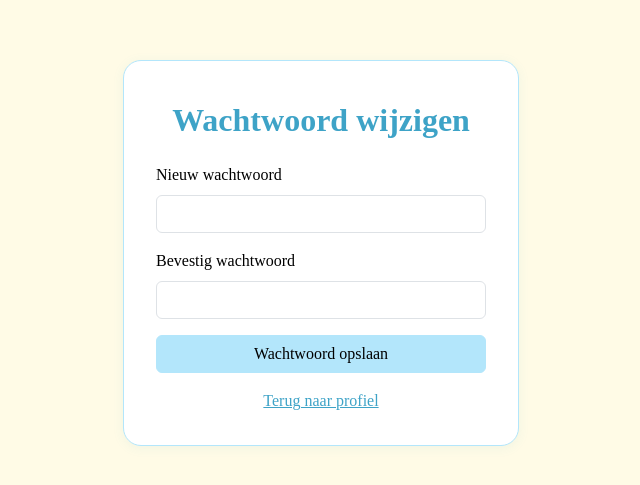
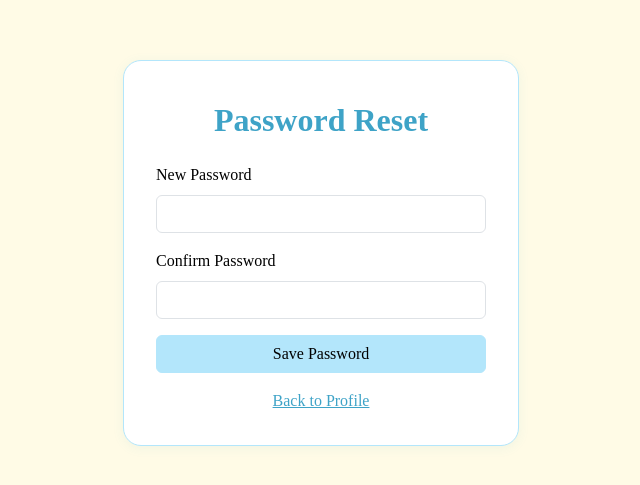
Before and after one commit to FaheerHakim/eBookStore, a PHP site: page /change_password.php in a window 1280 px wide. Shown: the top 485 px of the page, without its empty margins (319-959 px from the left). Run offline with PHP 8.4, Linux system fonts and the light colour scheme; the visitor is signed in with stand-in values (Sample User, id 1).

Commit message:
update change_password.php

```diff
--- a/change_password.php
+++ b/change_password.php
@@ -67,23 +67,23 @@ if ($_SERVER['REQUEST_METHOD'] === 'POST') {
 <body>
     <div class="container" style="max-width:420px;">
         <div class="change-password-card">
-            <h2 class="mb-4 text-center">Wachtwoord wijzigen</h2>
+            <h2 class="mb-4 text-center">Password Reset</h2>
             <?php if ($passwordMsg) { echo $passwordMsg; } ?>
             <form method="post" autocomplete="off">
                 <div class="mb-3">
-                    <label for="new_password" class="form-label">Nieuw wachtwoord</label>
+                    <label for="new_password" class="form-label">New Password</label>
                     <input type="password" id="new_password" name="new_password" class="form-control" required minlength="6">
                 </div>
                 <div class="mb-3">
-                    <label for="confirm_password" class="form-label">Bevestig wachtwoord</label>
+                    <label for="confirm_password" class="form-label">Confirm Password</label>
                     <input type="password" id="confirm_password" name="confirm_password" class="form-control" required minlength="6">
                 </div>
                 <div class="d-grid">
-                    <button type="submit" class="btn btn-primary">Wachtwoord opslaan</button>
+                    <button type="submit" class="btn btn-primary">Save Password</button>
                 </div>
             </form>
             <div class="mt-3 text-center">
-                <a href="profile.php">Terug naar profiel</a>
+                <a href="profile.php">Back to Profile</a>
             </div>
         </div>
     </div>
```
